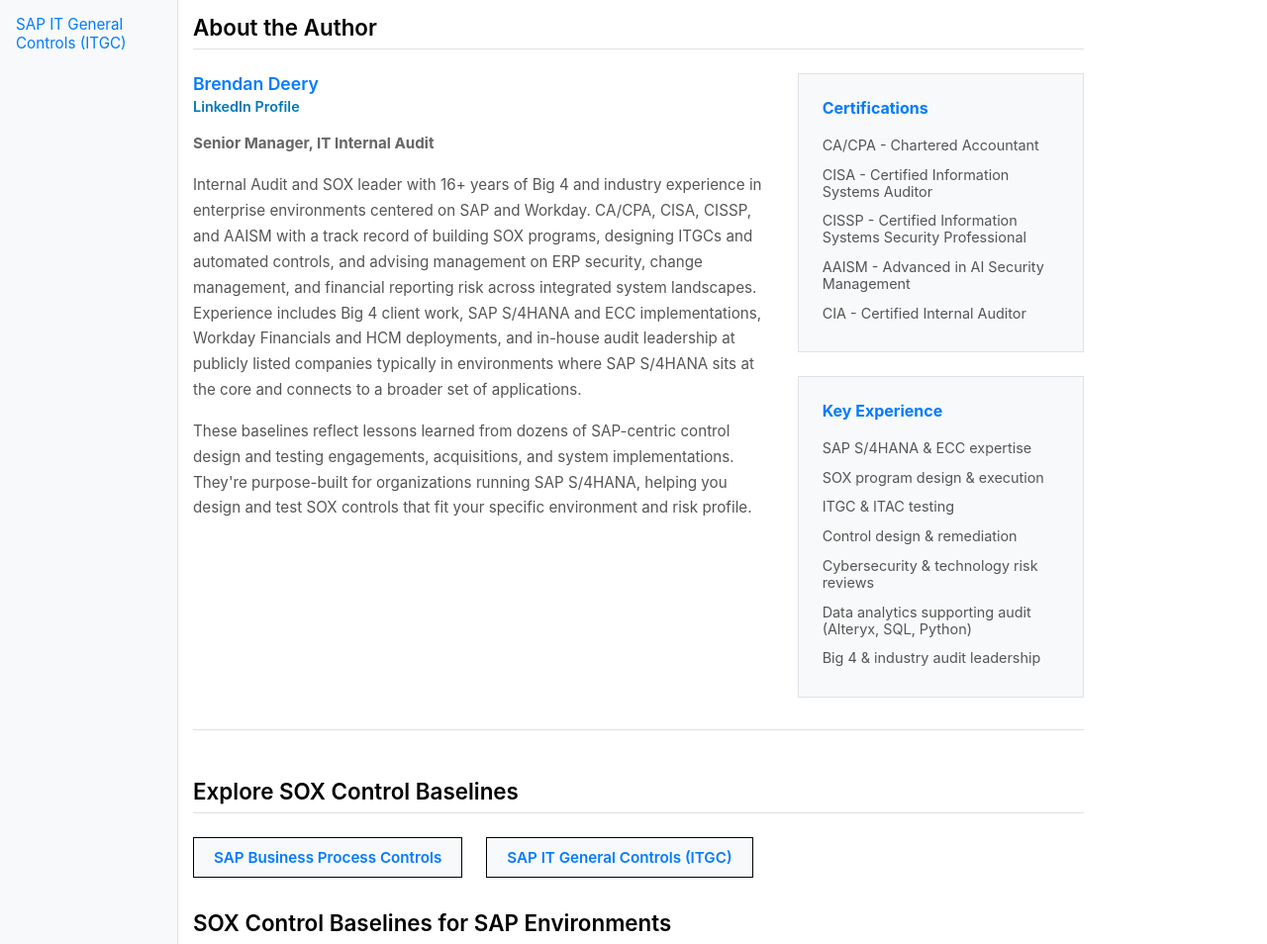
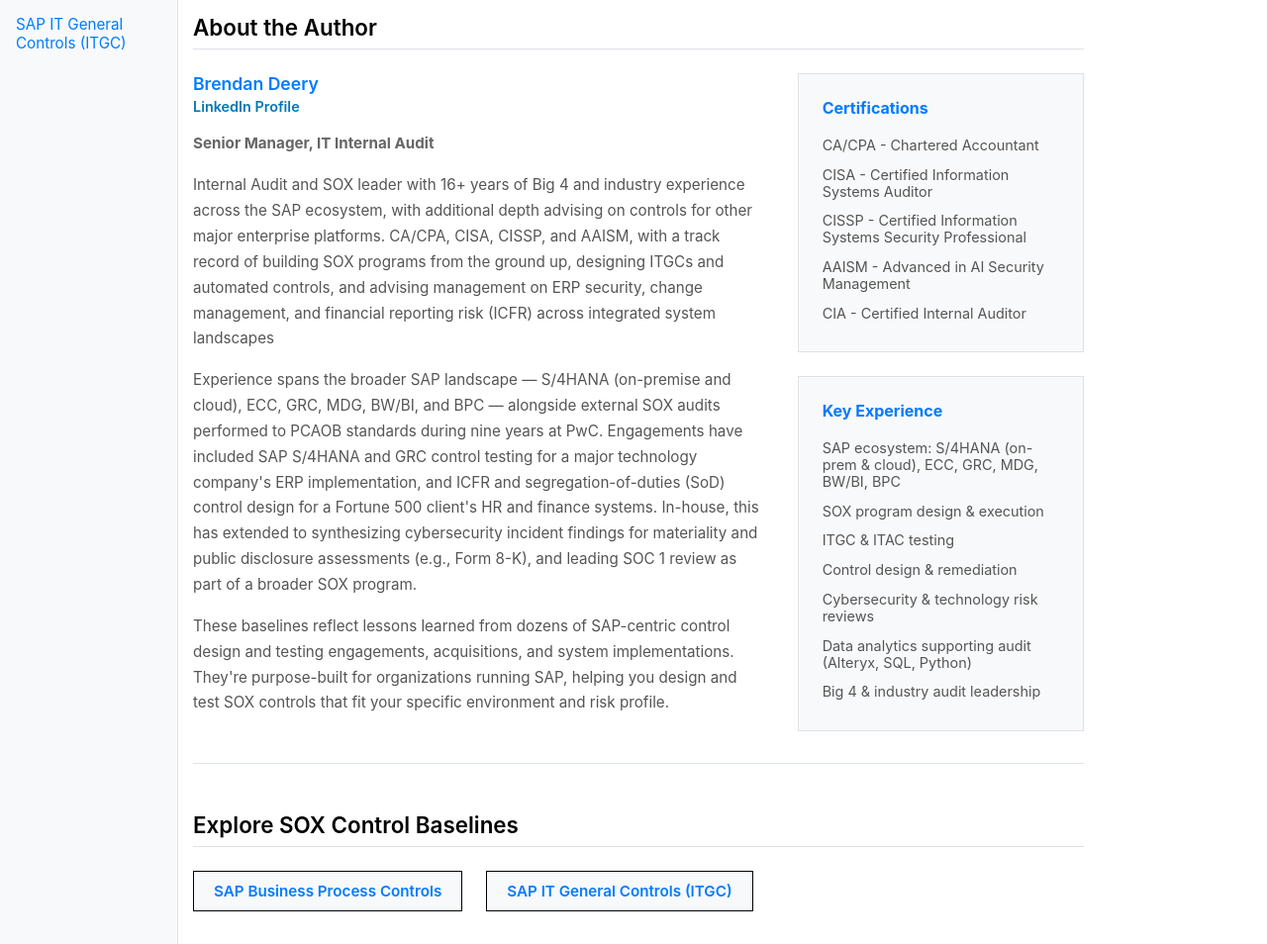
Before and after one commit to bdeery002/sapsoxcontrols, a Django app: page / in a window 1280 px wide. Shown: the part 168-1122 px from the top of the page at 99% size. Run offline with Django 5.2, Linux system fonts and the light colour scheme; some libraries are stand-ins or nearby versions.

Commit message:
slight changes

```diff
--- a/templates/about/about.html
+++ b/templates/about/about.html
@@ -22,16 +22,16 @@
 
                 <p><strong>Senior Manager, IT Internal Audit</strong></p>
                 <p>
-                    Internal Audit and SOX leader with 16+ years of Big 4 and industry experience in enterprise environments centered on SAP and Workday. CA/CPA, CISA, CISSP, and AAISM with a track record of building SOX programs, designing ITGCs and automated controls, and advising management on ERP security, change management, and financial reporting risk across integrated system landscapes.
-                    Experience includes Big 4 client work, SAP S/4HANA and ECC implementations, Workday Financials and HCM deployments, and in-house audit leadership at publicly listed companies typically in environments where SAP S/4HANA sits at the core and connects to a broader set of applications.
-                 </p>
-
+                    Internal Audit and SOX leader with 16+ years of Big 4 and industry experience across the SAP ecosystem, with additional depth advising on controls for other major enterprise platforms. CA/CPA, CISA, CISSP, and AAISM, with a track record of building SOX programs from the ground up, designing ITGCs and automated controls, and advising management on ERP security, change management, and financial reporting risk (ICFR) across integrated system landscapes
+                </p>
                 <p>
-                    These baselines reflect lessons learned from dozens of SAP-centric control design and testing engagements, acquisitions, and system implementations. They're purpose-built for organizations running SAP S/4HANA, helping you design and test SOX controls that fit your specific environment and risk profile.
-
+                    Experience spans the broader SAP landscape — S/4HANA (on-premise and cloud), ECC, GRC, MDG, BW/BI, and BPC — alongside external SOX audits performed to PCAOB standards during nine years at PwC. Engagements have included SAP S/4HANA and GRC control testing for a major technology company's ERP implementation, and ICFR and segregation-of-duties (SoD) control design for a Fortune 500 client's HR and finance systems. In-house, this has extended to synthesizing cybersecurity incident findings for materiality and public disclosure assessments (e.g., Form 8-K), and leading SOC 1 review as part of a broader SOX program.
+                </p>
+                <p>
+                    These baselines reflect lessons learned from dozens of SAP-centric control design and testing engagements, acquisitions, and system implementations. They're purpose-built for organizations running SAP, helping you design and test SOX controls that fit your specific environment and risk profile.
+                </p>
 
             </div>
-
 
             <div class="author-credentials">
                 <div class="cred-box">
@@ -48,7 +48,7 @@
                 <div class="cred-box">
                     <h4>Key Experience</h4>
                     <ul>
-                        <li>SAP S/4HANA & ECC expertise</li>
+                        <li>SAP ecosystem: S/4HANA (on-prem & cloud), ECC, GRC, MDG, BW/BI, BPC</li>
                         <li>SOX program design & execution</li>
                         <li>ITGC & ITAC testing</li>
                         <li>Control design & remediation</li>
```
